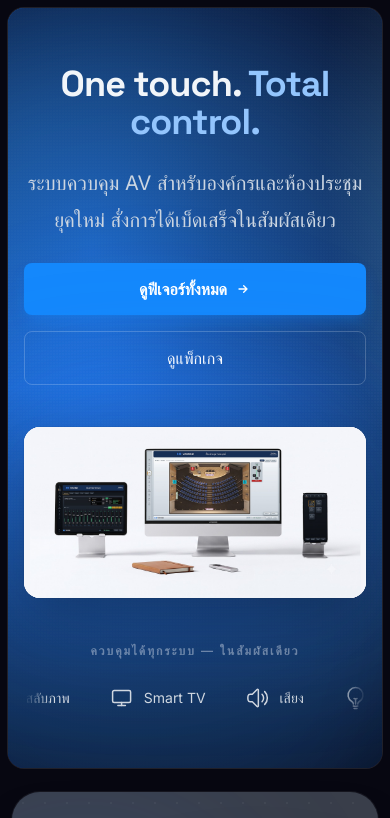
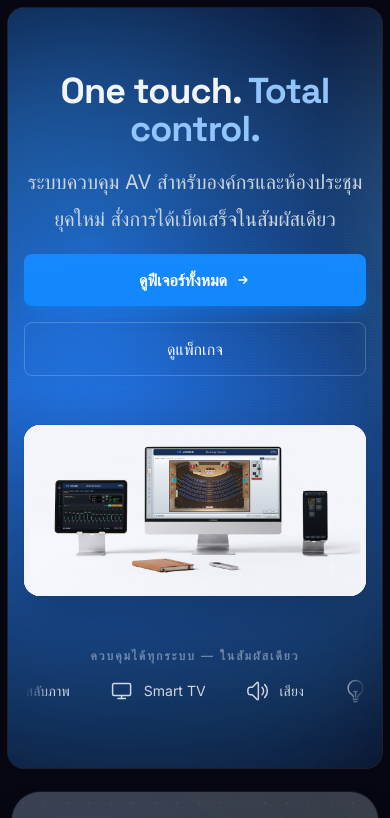
Before and after one commit to Voscene/voscene-web, a FastAPI app: page / in a window 390 px wide. Shown: the part 60-878 px from the top of the page. Run offline with FastAPI, Linux system fonts and the light colour scheme; data comes from the database, SQL or seed files in the repository; data that the repository does not hold is empty; some libraries are stand-ins or nearby versions; some web fonts are replaced; grey boxes are pictures that could not be loaded.

Commit message:
Hero: balance for windowed (non-fullscreen) browsers
Owner reported the hero looks unbalanced without F11: the marquee runs
off the bottom edge and the "ดูฟีเจอร์ทั้งหมด" button sits right on top
of the product shot.

Measured at a 930px viewport (a normal window once the tab strip,
bookmarks bar and taskbar take their share): the gap between the CTA
and the image was 10px, and the marquee ended 892px down with the hero
card ending at 918px.

Cause: the product shot was pinned to max-w-4xl. At 2:1 that is a fixed
448px of height no matter how short the window is, so justify-evenly
had almost no slack left to distribute.

- Shot width is now capped by viewport height as well: max-w-[min(56rem,82vh)].
  Tall screens still get the full 56rem; short ones scale down.
- The copy block's rhythm is fixed too, so tighten it by viewport HEIGHT
  (width breakpoints cannot see this) at 940px and again at 800px.

Measured across 10 viewports (2560x1440 down to 390x844): marquee fits
in the first screen everywhere, CTA-to-image gap is 21-49px and
symmetric with the gap below the image. At the owner's 1850x930 the
shot is 763px wide (was 707px with the height cap alone).

Co-Authored-By: Claude Opus 5 <noreply@anthropic.com>

```diff
--- a/templates/public/index.html
+++ b/templates/public/index.html
@@ -41,6 +41,18 @@
     @media (prefers-reduced-motion: reduce) {
         .hero-aurora, .marquee-track { animation: none; }
     }
+    /* Windowed browsers (tab strip + bookmarks + taskbar) leave ~900px or less. The copy block's
+       rhythm is otherwise fixed, so the CTA ends up hugging the product shot and the marquee gets
+       pushed to the very edge. Tighten by viewport HEIGHT — width breakpoints can't see this. */
+    @media (max-height: 940px) {
+        .hero-copy h1, .hero-copy > p { margin-bottom: 1rem; }
+        .hero-marquee-label { margin-bottom: 0.75rem; }
+    }
+    @media (max-height: 800px) {
+        .hero-copy h1 { font-size: 2.75rem; margin-bottom: 0.75rem; }
+        .hero-copy > p { font-size: 1.125rem; margin-bottom: 0.75rem; }
+        .hero-marquee-label { margin-bottom: 0.5rem; }
+    }
     /* Homepage dark theme lives in base.html under body.theme-dark (shared with /features) */
 </style>
 <section class="bg-[#070711] p-2 sm:p-3">
@@ -59,7 +71,7 @@
     <div class="relative z-10 max-w-7xl mx-auto px-4 sm:px-6 lg:px-8 py-4 min-h-[calc(100vh-60px-1.5rem)] flex flex-col justify-evenly">
 
         <!-- TOP — Copy (centered) -->
-        <div class="max-w-4xl mx-auto text-center">
+        <div class="hero-copy max-w-4xl mx-auto text-center">
             <!-- Primary Headline — main, biggest, one line on desktop -->
             <h1 class="font-display font-bold tracking-tight leading-[1.05] text-white text-4xl sm:text-5xl lg:text-6xl lg:whitespace-nowrap mb-6">
                 One touch. <span class="text-electric-300">Total control.</span>
@@ -101,7 +113,10 @@
         </div>
 
         <!-- SHOWCASE — Multi-device product shot (used across all devices) -->
-        <div class="max-w-4xl mx-auto">
+        {# Image is 2:1, so its height is half its width. Capping the width by viewport height keeps the
+           whole hero (copy + shot + marquee) inside the first screen on short/windowed browsers, while
+           tall screens still get the full 56rem. #}
+        <div class="mx-auto w-full max-w-[min(56rem,_82vh)]">
             <!-- Soft glow + framed product shot -->
             <div class="relative">
                 <div class="absolute -inset-6 bg-electric/20 rounded-[2.5rem] blur-3xl pointer-events-none"></div>
@@ -113,7 +128,7 @@
 
         <!-- Running capability marquee (bolt-style) — swap the items for whatever you want -->
         <div class="w-full">
-            <p class="text-center text-white/40 text-xs font-semibold tracking-[2px] mb-6 font-th">ควบคุมได้ทุกระบบ — ในสัมผัสเดียว</p>
+            <p class="hero-marquee-label text-center text-white/40 text-xs font-semibold tracking-[2px] mb-6 font-th">ควบคุมได้ทุกระบบ — ในสัมผัสเดียว</p>
             {# Real VOSCENE line-icons (voscene-icons set) — CSS mask keeps them white on the dark hero #}
             {% set caps = [
                 ['meeting.svg', 'ประชุม'],
```
